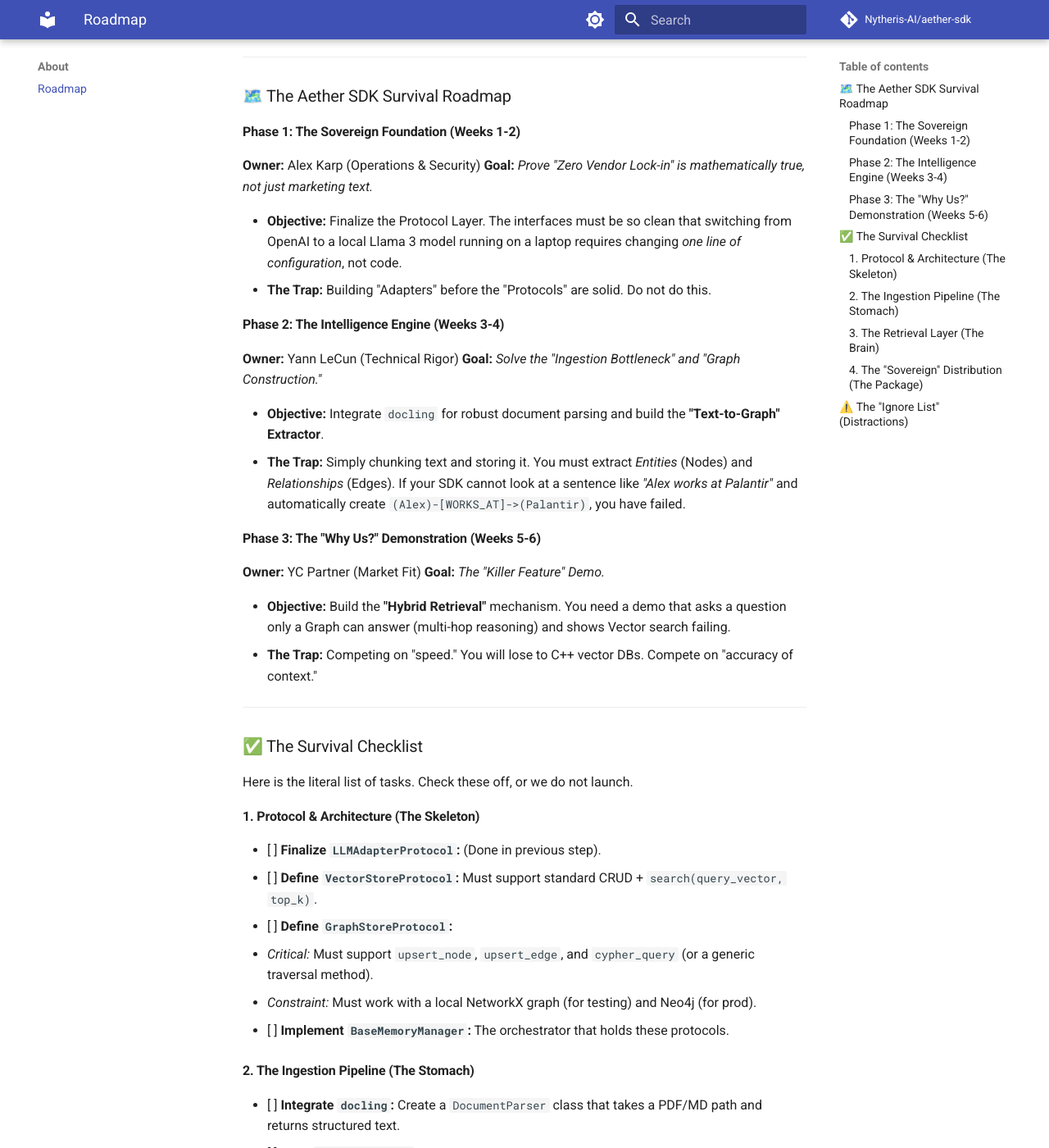
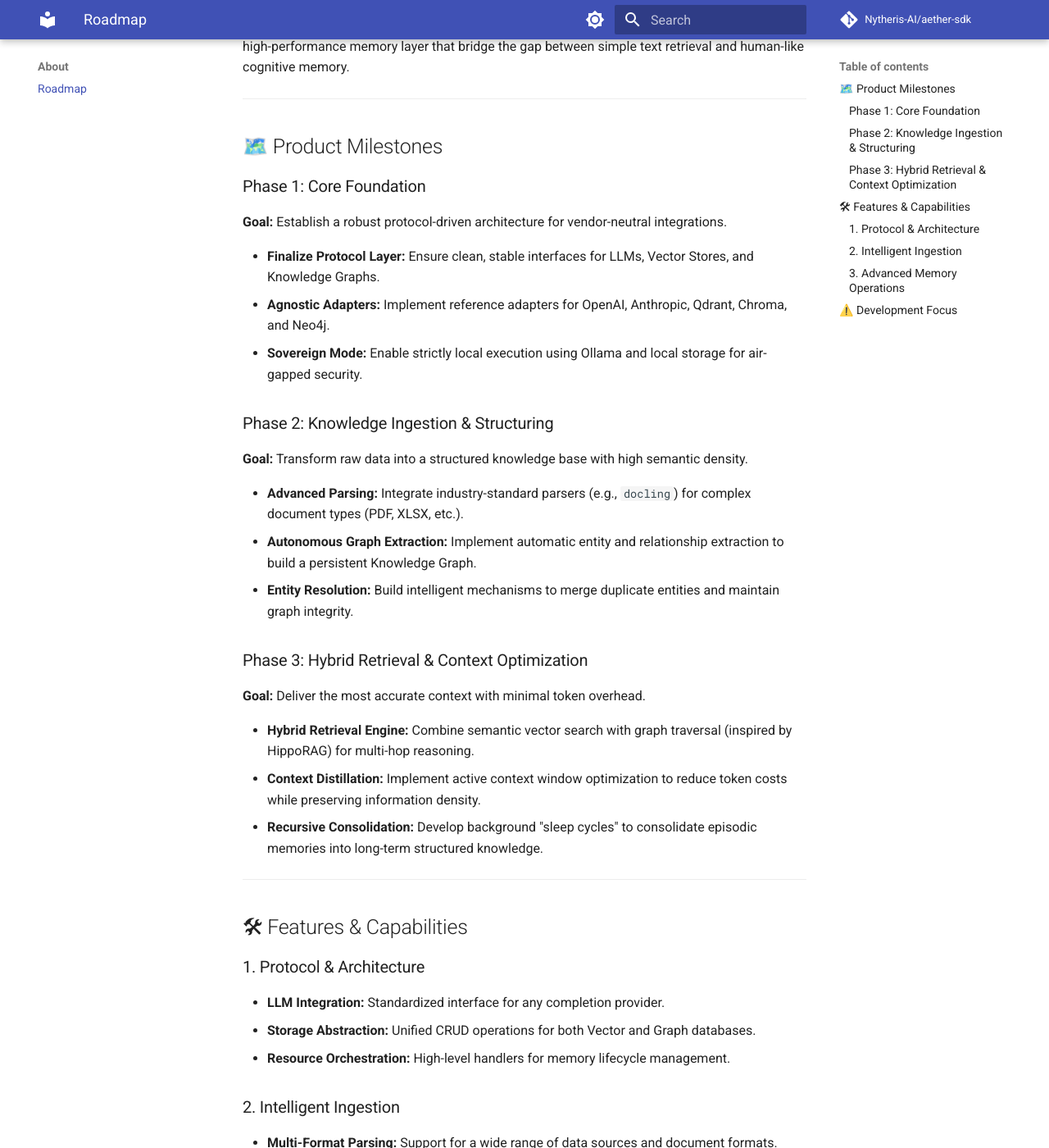
Before and after one commit to Nytheris-AI/aether-sdk, an MkDocs documentation site: the page built from docs/about/roadmap.md, in a window 1280 px wide and 1400 px high, scrolled down 235 px. Shown: the whole window at 82% size. Built offline with MkDocs 1.6.1 and Material for MkDocs 9.7.7, drawn with Linux system fonts in a browser that asks for light colours; comment, search, counter and statistics services are not loaded; some of the changed text lies outside the part shown.

Commit message:
feat: update the docs

```diff
--- a/docs/about/roadmap.md
+++ b/docs/about/roadmap.md
@@ -1,89 +1,59 @@
-This is the only way you survive. We are moving you from "Science Project" to "Venture-Backable Infrastructure."
+# Aether SDK Roadmap
 
----
-### 🗺️ The Aether SDK Survival Roadmap
-
-#### Phase 1: The Sovereign Foundation (Weeks 1-2)
-
-**Owner:** Alex Karp (Operations & Security)
-**Goal:** *Prove "Zero Vendor Lock-in" is mathematically true, not just marketing text.*
-
-* **Objective:** Finalize the Protocol Layer. The interfaces must be so clean that switching from OpenAI to a local Llama 3 model running on a laptop requires changing *one line of configuration*, not code.
-* **The Trap:** Building "Adapters" before the "Protocols" are solid. Do not do this.
-
-#### Phase 2: The Intelligence Engine (Weeks 3-4)
-
-**Owner:** Yann LeCun (Technical Rigor)
-**Goal:** *Solve the "Ingestion Bottleneck" and "Graph Construction."*
-
-* **Objective:** Integrate `docling` for robust document parsing and build the **"Text-to-Graph" Extractor**.
-* **The Trap:** Simply chunking text and storing it. You must extract *Entities* (Nodes) and *Relationships* (Edges). If your SDK cannot look at a sentence like *"Alex works at Palantir"* and automatically create `(Alex)-[WORKS_AT]->(Palantir)`, you have failed.
-
-#### Phase 3: The "Why Us?" Demonstration (Weeks 5-6)
-
-**Owner:** YC Partner (Market Fit)
-**Goal:** *The "Killer Feature" Demo.*
-
-* **Objective:** Build the **"Hybrid Retrieval"** mechanism. You need a demo that asks a question only a Graph can answer (multi-hop reasoning) and shows Vector search failing.
-* **The Trap:** Competing on "speed." You will lose to C++ vector DBs. Compete on "accuracy of context."
+The Aether SDK is evolving from a research prototype into a robust, production-ready infrastructure for AI context engineering. Our mission is to provide developers with a sovereign, high-performance memory layer that bridge the gap between simple text retrieval and human-like cognitive memory.
 
 ---
 
-### ✅ The Survival Checklist
+## 🗺️ Product Milestones
 
-Here is the literal list of tasks. Check these off, or we do not launch.
+### Phase 1: Core Foundation
+**Goal:** Establish a robust protocol-driven architecture for vendor-neutral integrations.
 
-#### 1. Protocol & Architecture (The Skeleton)
+*   **Finalize Protocol Layer:** Ensure clean, stable interfaces for LLMs, Vector Stores, and Knowledge Graphs.
+*   **Agnostic Adapters:** Implement reference adapters for OpenAI, Anthropic, Qdrant, Chroma, and Neo4j.
+*   **Sovereign Mode:** Enable strictly local execution using Ollama and local storage for air-gapped security.
 
-* [ ] **Finalize `LLMAdapterProtocol`:** (Done in previous step).
-* [ ] **Define `VectorStoreProtocol`:** Must support standard CRUD + `search(query_vector, top_k)`.
-* [ ] **Define `GraphStoreProtocol`:**
-* *Critical:* Must support `upsert_node`, `upsert_edge`, and `cypher_query` (or a generic traversal method).
-* *Constraint:* Must work with a local NetworkX graph (for testing) and Neo4j (for prod).
+### Phase 2: Knowledge Ingestion & Structuring
+**Goal:** Transform raw data into a structured knowledge base with high semantic density.
 
+*   **Advanced Parsing:** Integrate industry-standard parsers (e.g., `docling`) for complex document types (PDF, XLSX, etc.).
+*   **Autonomous Graph Extraction:** Implement automatic entity and relationship extraction to build a persistent Knowledge Graph.
+*   **Entity Resolution:** Build intelligent mechanisms to merge duplicate entities and maintain graph integrity.
 
-* [ ] **Implement `BaseMemoryManager`:** The orchestrator that holds these protocols.
+### Phase 3: Hybrid Retrieval & Context Optimization
+**Goal:** Deliver the most accurate context with minimal token overhead.
 
-#### 2. The Ingestion Pipeline (The Stomach)
-
-* [ ] **Integrate `docling`:** Create a `DocumentParser` class that takes a PDF/MD path and returns structured text.
-* [ ] **Build `GraphExtractor`:**
-* Use `LLMAdapterProtocol.structured_generate`.
-* Input: A text chunk.
-* Output: A list of `Node` and `Edge` objects.
-
-
-* [ ] **Implement Entity Resolution (Basic):**
-* *Logic:* If the graph already has "Alex Karp" and the new chunk says "Karp," the SDK must know to link them (or ask the LLM to verify), rather than creating two nodes.
-
-
-
-#### 3. The Retrieval Layer (The Brain)
-
-* [ ] **Vector Search Adapter:** Implement for `Qdrant` (Local/Docker friendly).
-* [ ] **Graph Search Adapter:** Implement for `NetworkX` (In-memory, perfect for demos).
-* [ ] **Hybrid Search Logic:**
-* Step 1: Vector search to find top-k relevant chunks.
-* Step 2: Graph traversal (2-hop) starting from entities found in those chunks.
-* Step 3: Combine context.
-
-
-
-#### 4. The "Sovereign" Distribution (The Package)
-
-* [ ] **Docker Compose Stack:** A `docker-compose.yml` that spins up Qdrant + Aether (Python) + A local LLM (Ollama/vLLM).
-* *Karp's Demand:* If a user cannot run this strictly offline on an air-gapped machine, you fail the "Sovereignty" test.
-
-
+*   **Hybrid Retrieval Engine:** Combine semantic vector search with graph traversal (inspired by HippoRAG) for multi-hop reasoning.
+*   **Context Distillation:** Implement active context window optimization to reduce token costs while preserving information density.
+*   **Recursive Consolidation:** Develop background "sleep cycles" to consolidate episodic memories into long-term structured knowledge.
 
 ---
 
-### ⚠️ The "Ignore List" (Distractions)
+## 🛠 Features & Capabilities
 
-**Do NOT work on these features yet. They are death traps.**
+### 1. Protocol & Architecture
+*   **LLM Integration:** Standardized interface for any completion provider.
+*   **Storage Abstraction:** Unified CRUD operations for both Vector and Graph databases.
+*   **Resource Orchestration:** High-level handlers for memory lifecycle management.
 
-* ❌ **Chat UI / Frontend:** You are an SDK. Let the user build the UI.
-* ❌ **Voice/Audio Support:** The protocol allows it, but do not implement the *handling* logic yet. Stick to text/images.
-* ❌ **hosted version:** Do not build a SaaS yet. Build the library.
+### 2. Intelligent Ingestion
+*   **Multi-Format Parsing:** Support for a wide range of data sources and document formats.
+*   **Semantic Atomization:** Converting narrative context into atomic, indexable facts.
+*   **Schema Evolution:** Handling changes in data structure without losing historical context.
+
+### 3. Advanced Memory Operations
+*   **Vector search (Episodic):** Local and cloud-scale vector retrieval.
+*   **Graph Traversal (Semantic):** Relational reasoning over extracted knowledge.
+*   **High-Throughput Buffer:** Asynchronous ingestion for high-scale applications.
 
 ---
+
+## ⚠️ Development Focus
+
+We are currently prioritizing:
+*   **Developer Experience (DX):** Simplifying the integration of persistent memory into existing agentic frameworks.
+*   **Performance:** Minimizing latency in hybrid retrieval pipelines.
+*   **Accuracy:** Reducing hallucinations by providing higher-quality, structured context.
+
+---
+*Last Updated: January 2026*
--- a/mkdocs.yml
+++ b/mkdocs.yml
@@ -1,10 +1,14 @@
 site_name: Aether SDK
-site_url: https://nytheris-ai.github.io/aether-sdk
+site_url: https://nytheris-ai.github.io/aether-sdk/
 repo_url: https://github.com/Nytheris-AI/aether-sdk
 repo_name: Nytheris-AI/aether-sdk
+use_directory_urls: true
 
 theme:
   name: material
+  font:
+    text: Roboto
+    code: Roboto Mono
   palette:
     - media: "(prefers-color-scheme: light)"
       scheme: default
```
